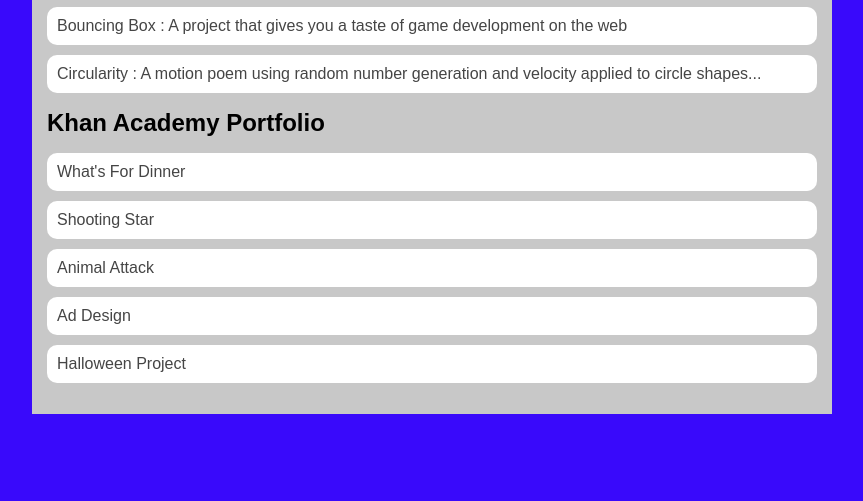
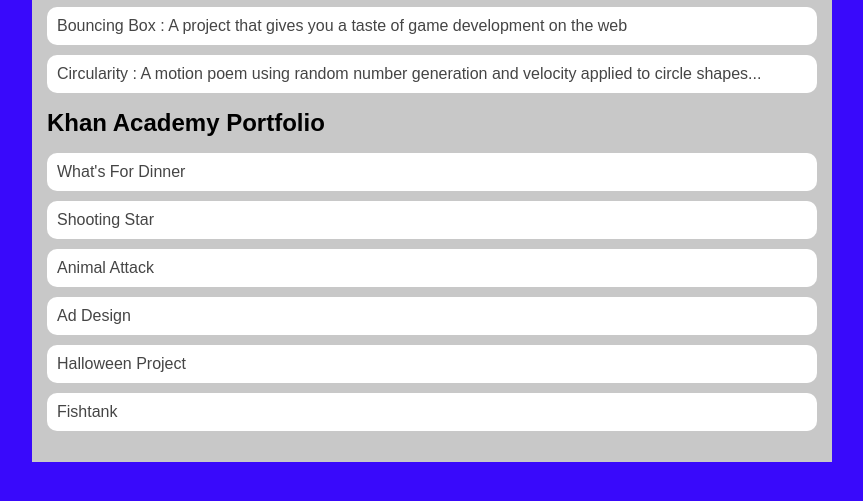
Before and after one commit to ColinMorganCode/ColinMorganCode.github.io, a plain HTML site: page portfolio.html in a window 1280 px wide. Shown: the part 197-698 px from the top of the page, without its empty margins (208-1071 px from the left). Drawn offline with Linux system fonts and the light colour scheme.

Commit message:
Added Fishtank

```diff
--- a/portfolio.html
+++ b/portfolio.html
@@ -32,6 +32,7 @@
                 <li><a href="https://www.khanacademy.org/computer-programming/spin-off-of-project-animal-attack/5981943461494784?authuser=0">Animal Attack</a></li>
                 <li><a href="https://www.khanacademy.org/computer-programming/spin-off-of-project-ad-design/6000529408180224">Ad Design</a></li>
                 <li><a href="https://www.khanacademy.org/computer-programming/halloween-project/5047544878383104">Halloween Project</a></li>
+                <li><a href="https://www.khanacademy.org/computer-programming/spin-off-of-project-fish-tank/4907220882866176">Fishtank</a></li>
             </ul>
         </div>
       </main>
```
